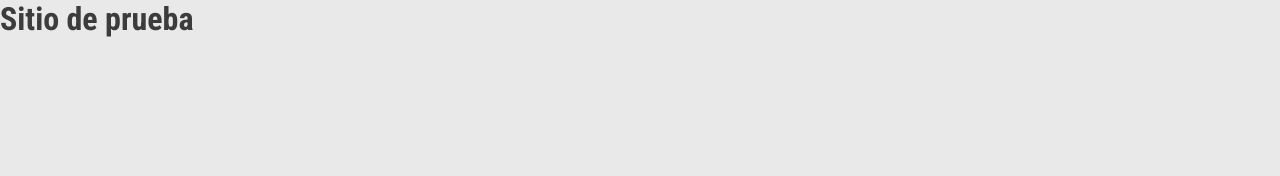
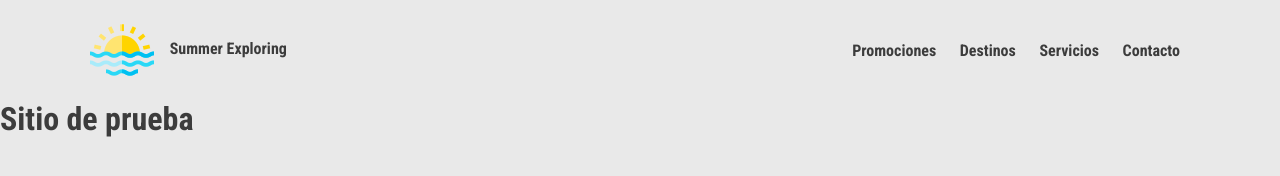
Before and after one commit to disoownedd/repoClase3, a plain HTML site: page index.html in a window 1280 px wide. Drawn offline with Linux system fonts and the light colour scheme.

Commit message:
Agregamos header con nav

```diff
--- a/css/estilos.css
+++ b/css/estilos.css
@@ -13,3 +13,32 @@ body{
     color: #3c3c3c;
     background-color: #e9e9e9;
 }
+
+
+a{
+    text-decoration: none;
+}
+
+/* header */
+header{
+    height: 100px;
+    width: 1100px;
+    margin: auto;
+    display: flex;
+    justify-content: space-between;
+    align-items: center;
+}
+
+    header a{
+        color: #3C3C3C;
+        font-weight: 600;
+    }
+    header a img{
+        vertical-align: middle;
+        margin-right: 12px;
+    }
+
+    /* nav */
+    header nav a{
+        padding: 10px;
+    }
--- a/index.html
+++ b/index.html
@@ -8,6 +8,22 @@
     <link rel="stylesheet" href="css/estilos.css">
 </head>
 <body>
+    <header>
+        <!-- logo + empresa -->
+        <a href="index.html">
+            <img src="img/sunsea.png" alt="Summer Exploring logo">
+            Summer Exploring
+        </a>
+
+        <!-- navegación -->
+        <nav>
+            <a href="#promos">Promociones</a>
+            <a href="#destinos">Destinos</a>
+            <a href="#servicios">Servicios</a>
+            <a href="#contacto">Contacto</a>
+        </nav>
+    </header>
+
     <h1>Sitio de prueba</h1>
 </body>
 </html>
```
Also changed, not shown: img/sunsea.png (added), 1 other file.
